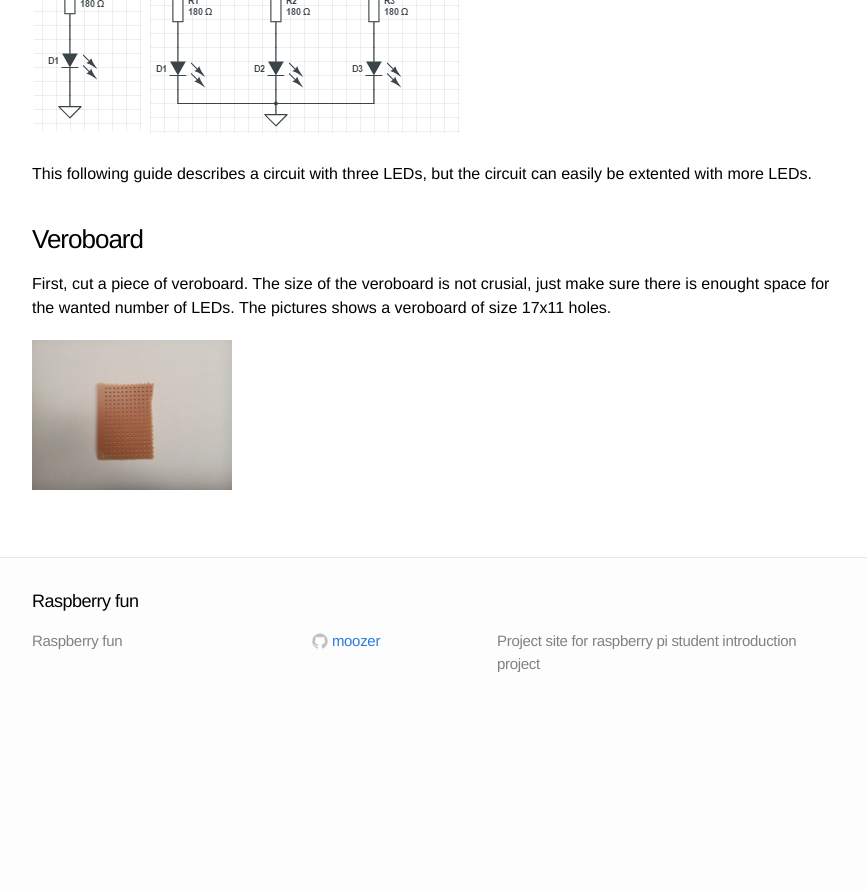
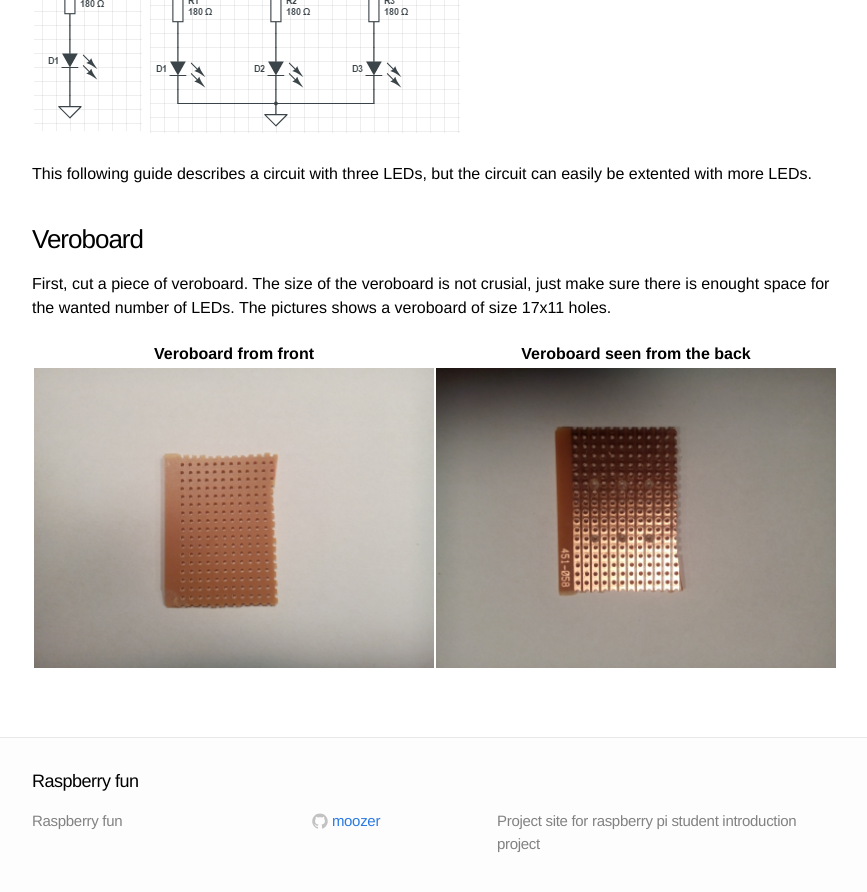
Before and after one commit to EAL-IT-Technology/RaspberryFun, a Jekyll site: the page built from hardware/LEDpad/index.md, in a window 1280 px wide and 900 px high, scrolled down 633 px. Shown: the top 892 px of the window, without its empty margins (208-1075 px from the left). Built offline with Jekyll 4.4.1, drawn with Linux system fonts in a browser that asks for light colours; before the commit the page ends 1353 px from its top, so only the background shows below that.

Commit message:
Another picture test. Added pictures in a tables.

```diff
--- a/hardware/LEDpad/index.md
+++ b/hardware/LEDpad/index.md
@@ -26,4 +26,6 @@ This following guide describes a circuit with three LEDs, but the circuit can ea
 ### Veroboard
 First, cut a piece of veroboard. The size of the veroboard is not crusial, just make sure there is enought space for the wanted number of LEDs. The pictures shows a veroboard of size 17x11 holes.
 
-<img src="pics/IMG_20160902_221739.jpg" alt="The used veroboard" width="200" />
+| Veroboard from front | Veroboard seen from the back|
+|:--------------------:|:---------------------------:|
+|<img src="pics/IMG_20160902_221739.jpg" alt="The used veroboard" width="400" />|<img src="pics/IMG_20160902_222211.jpg" alt="Veroboard seen from back" width="400" /> |
```
